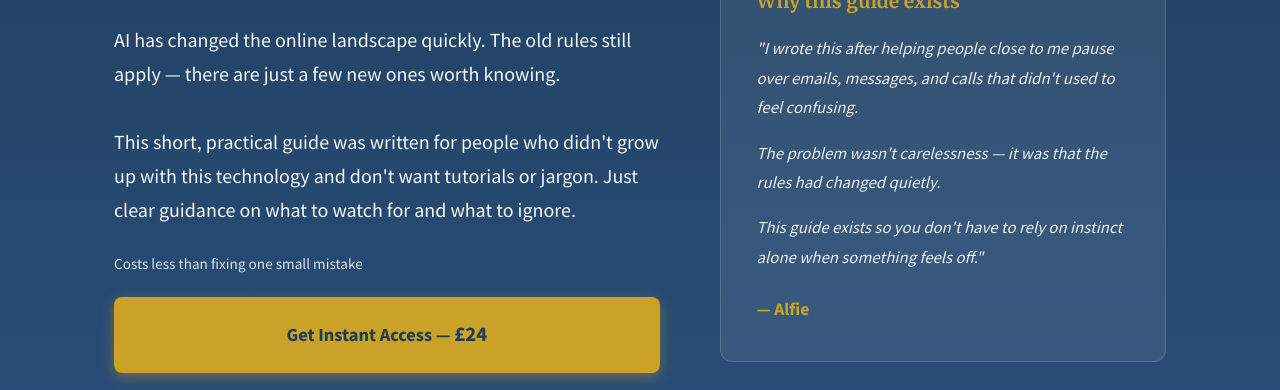
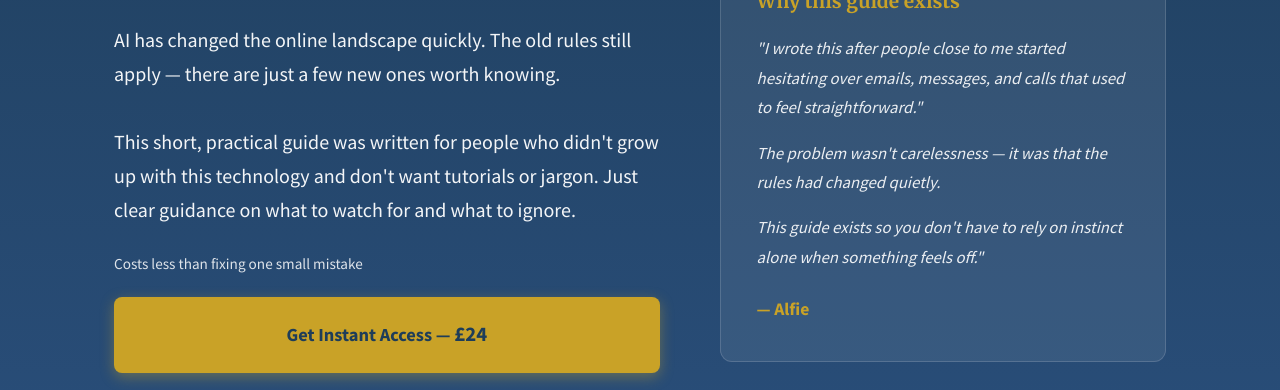
Before and after one commit to freddiegibz/The_AI_Safety_Brief, a plain HTML site: page index.html in a window 1280 px wide. Shown: the part 410-800 px from the top of the page. Drawn offline with Linux system fonts and the light colour scheme.

Commit message:
text fix

```diff
--- a/index.html
+++ b/index.html
@@ -1309,7 +1309,7 @@
                 <div class="hero-visual">
                     <div class="author-note">
                         <h3>Why this guide exists</h3>
-                        <p>"I wrote this after helping people close to me pause over emails, messages, and calls that didn't used to feel confusing.</p>
+                        <p>"I wrote this after people close to me started hesitating over emails, messages, and calls that used to feel straightforward."</p>
                         <p>The problem wasn't carelessness — it was that the rules had changed quietly.</p>
                         <p>This guide exists so you don't have to rely on instinct alone when something feels off."</p>
                         <span class="author-sign">— Alfie</span>
```
